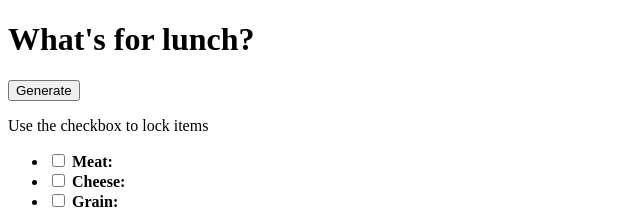
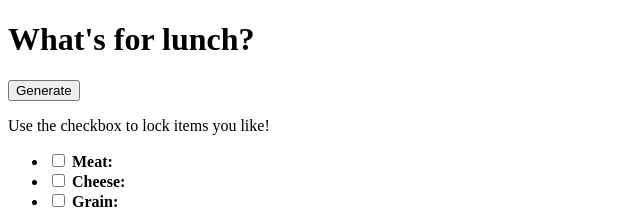
Before and after one commit to darnocer/lunch, a website: page index.html in a window 1280 px wide. Shown: the top 210 px of the page, 0-640 px from the left. Drawn offline with Linux system fonts and the light colour scheme.

Commit message:
minor content changes

```diff
--- a/index.html
+++ b/index.html
@@ -9,7 +9,7 @@
   <body>
     <h1>What's for lunch?</h1>
     <button id="generate-btn">Generate</button>
-    <p>Use the checkbox to lock items</p>
+    <p>Use the checkbox to lock items you like!</p>
     <ul id="items">
       <li id="meat">
         <input type="checkbox" id="meat-lock" /> <strong>Meat:</strong>
--- a/index.js
+++ b/index.js
@@ -21,7 +21,9 @@ document.addEventListener("DOMContentLoaded", (event) => {
 
   // Fetch JSON data
   function getData() {
+    // FETCH FOR LOCAL DATA
     // fetch("data.json")
+    // FETCH FOR GITHUB PAGES
     fetch("https://darnocer.github.io/lunch/data.json")
       .then((response) => {
         if (!response.ok) {
```
